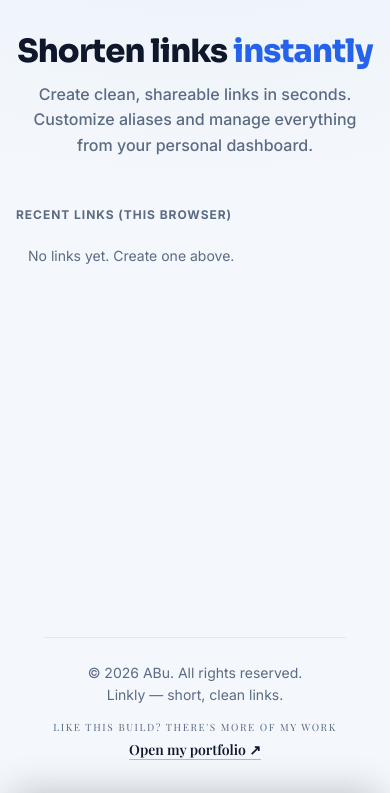
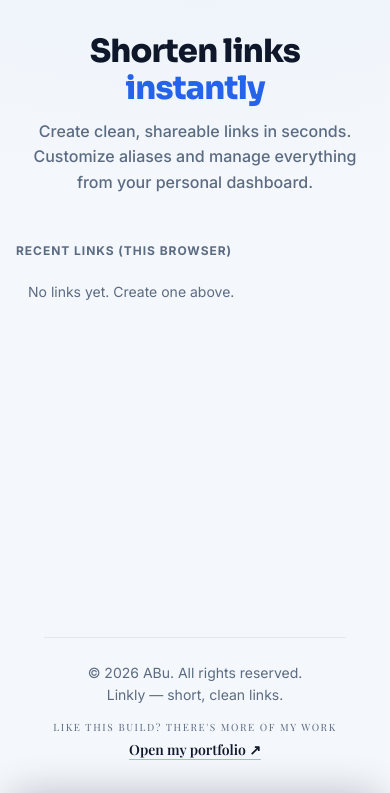
Before and after one commit to abustark/linkly, a website: page public/index.html in a window 390 px wide. Shown: the part 51-844 px from the top of the page. Drawn offline with nearby package versions, Linux system fonts and the light colour scheme; no server answers.

Commit message:
Hero on mobile: put 'instantly' back on its own centered line

```diff
--- a/public/mobile.css
+++ b/public/mobile.css
@@ -14,6 +14,7 @@
     main { padding: var(--s3) var(--s4) var(--s7); }
     .hero { margin: var(--s3) 0 var(--s4); }
     .hero h1 { font-size: var(--fs-xl); }
+    .hero h1 .grad { display: block; } /* "instantly" back on its own centered line — mobile only */
     .hero .subtitle { font-size: var(--fs-base); }
     .panel { padding: var(--s4); }
     .recent { margin-top: var(--s6); }
```
